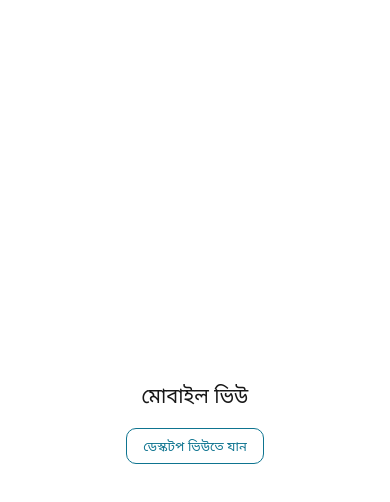
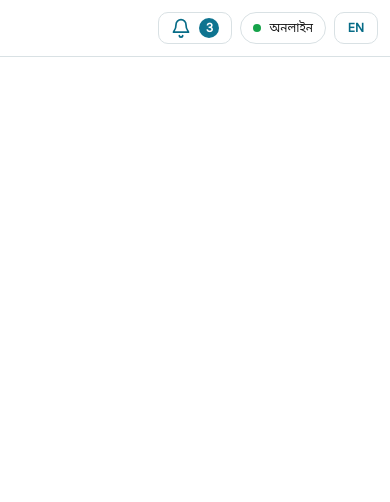
Before and after one commit to younoch/hatchery-frontend, a Vue app: page /m in a window 390 px wide. Shown: the top 502 px of the page. Built offline with nearby package versions, Linux system fonts and the light colour scheme.

Commit message:
feat(mobile): add mobile shell and app bar

```diff
--- /dev/null
+++ b/src/mobile/components/nav/MobileAppBar.vue
@@ -0,0 +1,79 @@
+<script setup lang="ts">
+import { computed } from 'vue'
+import { useI18n } from 'vue-i18n'
+import { useRoute } from 'vue-router'
+
+import PageHeader from '@/shared/components/layout/PageHeader.vue'
+import Button from '@/shared/components/ui/Button.vue'
+import { useLanguage } from '@/shared/composables/useLanguage'
+import { useNotificationCount } from '@/shared/composables/useNotificationCount'
+import { useOnlineStatus } from '@/shared/composables/useOnlineStatus'
+
+const { t } = useI18n()
+const route = useRoute()
+const { toggleLanguage } = useLanguage()
+const { unreadCount } = useNotificationCount()
+const { isOnline } = useOnlineStatus()
+
+const title = computed(() => {
+  const key = route.meta.titleKey
+  return typeof key === 'string' ? t(key) : ''
+})
+
+const badgeText = computed(() => (unreadCount.value > 99 ? '99+' : String(unreadCount.value)))
+
+const bellLabel = computed(() =>
+  unreadCount.value > 0
+    ? t('notifications.labelNew', { count: unreadCount.value })
+    : t('notifications.labelNone')
+)
+</script>
+
+<template>
+  <PageHeader :title="title">
+    <template #actions>
+      <Button variant="secondary" size="sm" :aria-label="bellLabel">
+        <svg
+          class="h-[1.25rem] w-[1.25rem]"
+          viewBox="0 0 24 24"
+          fill="none"
+          stroke="currentColor"
+          stroke-width="2"
+          stroke-linecap="round"
+          stroke-linejoin="round"
+          aria-hidden="true"
+        >
+          <path d="M6 8a6 6 0 0 1 12 0c0 7 3 7 3 9H3c0-2 3-2 3-9zM10 21a2 2 0 0 0 4 0" />
+        </svg>
+        <span
+          v-if="unreadCount > 0"
+          class="min-w-[1.25rem] rounded-full bg-primary px-s-1 text-center text-caption font-semibold text-primary-foreground"
+          aria-hidden="true"
+        >
+          {{ badgeText }}
+        </span>
+      </Button>
+
+      <span
+        class="inline-flex h-small items-center gap-s-2 rounded-full border border-border bg-card px-s-3 text-caption font-medium text-foreground"
+      >
+        <span
+          class="h-[0.5rem] w-[0.5rem] rounded-full"
+          :class="isOnline ? 'bg-success' : 'bg-warning'"
+          aria-hidden="true"
+        />
+        {{ isOnline ? t('network.online') : t('network.offline') }}
+      </span>
+
+      <Button
+        variant="secondary"
+        size="sm"
+        class="min-w-[2.75rem]"
+        :aria-label="t('common.toggleLanguage')"
+        @click="toggleLanguage"
+      >
+        {{ t('language.toggleLabel') }}
+      </Button>
+    </template>
+  </PageHeader>
+</template>
--- /dev/null
+++ b/src/mobile/layouts/MobileShell.vue
@@ -0,0 +1,39 @@
+<script setup lang="ts">
+import { useI18n } from 'vue-i18n'
+
+import MobileAppBar from '@/mobile/components/nav/MobileAppBar.vue'
+import { useOnlineStatus } from '@/shared/composables/useOnlineStatus'
+
+const { t } = useI18n()
+const { isOnline } = useOnlineStatus()
+</script>
+
+<template>
+  <div class="flex h-dvh flex-col">
+    <MobileAppBar />
+
+    <div
+      v-if="!isOnline"
+      role="status"
+      class="flex items-start gap-s-2 border-b border-border bg-warning-soft px-s-4 py-s-2 text-caption text-sync-pending"
+    >
+      <svg
+        class="h-[1rem] w-[1rem] shrink-0"
+        viewBox="0 0 24 24"
+        fill="none"
+        stroke="currentColor"
+        stroke-width="2"
+        stroke-linecap="round"
+        aria-hidden="true"
+      >
+        <circle cx="12" cy="12" r="9" />
+        <path d="M12 8v5M12 16.5v.01" />
+      </svg>
+      <span>{{ t('network.offlineBanner') }}</span>
+    </div>
+
+    <main class="min-h-[0] flex-1 overflow-y-auto">
+      <router-view />
+    </main>
+  </div>
+</template>
--- a/src/mobile/router/routes.ts
+++ b/src/mobile/router/routes.ts
@@ -1,9 +1,17 @@
 import type { RouteRecordRaw } from 'vue-router'
+import MobileShell from '@/mobile/layouts/MobileShell.vue'
 import PlaceholderView from '@/mobile/views/PlaceholderView.vue'
 
 export const mobileRoutes: RouteRecordRaw[] = [
   {
-    path: '/m/:pathMatch(.*)*',
-    component: PlaceholderView,
+    path: '/m',
+    component: MobileShell,
+    children: [
+      {
+        path: ':pathMatch(.*)*',
+        component: PlaceholderView,
+        meta: { titleKey: 'nav.waterQuality' },
+      },
+    ],
   },
 ]
--- /dev/null
+++ b/src/shared/composables/useNotificationCount.ts
@@ -0,0 +1,10 @@
+import { readonly, ref } from 'vue'
+
+// TODO(Step 22): replace this sample value with real notification data.
+const unreadCount = ref(3)
+
+export function useNotificationCount() {
+  return {
+    unreadCount: readonly(unreadCount),
+  }
+}
--- /dev/null
+++ b/src/shared/composables/useOnlineStatus.ts
@@ -0,0 +1,24 @@
+import { onBeforeUnmount, onMounted, readonly, ref } from 'vue'
+
+export function useOnlineStatus() {
+  const isOnline = ref(typeof navigator === 'undefined' ? true : navigator.onLine)
+
+  const update = () => {
+    isOnline.value = navigator.onLine
+  }
+
+  onMounted(() => {
+    window.addEventListener('online', update)
+    window.addEventListener('offline', update)
+    update()
+  })
+
+  onBeforeUnmount(() => {
+    window.removeEventListener('online', update)
+    window.removeEventListener('offline', update)
+  })
+
+  return {
+    isOnline: readonly(isOnline),
+  }
+}
--- a/src/shared/locales/bn.json
+++ b/src/shared/locales/bn.json
@@ -4,12 +4,28 @@
     "cancel": "বাতিল",
     "close": "বন্ধ করুন",
     "decreaseValue": "মান কমান",
-    "increaseValue": "মান বাড়ান"
+    "increaseValue": "মান বাড়ান",
+    "toggleLanguage": "ভাষা পরিবর্তন করুন"
   },
   "device": {
     "mobilePlaceholder": "মোবাইল ভিউ",
     "desktopPlaceholder": "ডেস্কটপ ভিউ",
     "switchToMobile": "মোবাইল ভিউতে যান",
     "switchToDesktop": "ডেস্কটপ ভিউতে যান"
+  },
+  "network": {
+    "online": "অনলাইন",
+    "offline": "অফলাইন",
+    "offlineBanner": "ইন্টারনেট নেই। সেভ করা এন্ট্রি ফোনে থাকবে, ইন্টারনেট এলে নিজে নিজে সিঙ্ক হবে।"
+  },
+  "nav": {
+    "waterQuality": "পানির মান"
+  },
+  "notifications": {
+    "labelNew": "বিজ্ঞপ্তি, {count}টি নতুন",
+    "labelNone": "বিজ্ঞপ্তি, নতুন কিছু নেই"
+  },
+  "language": {
+    "toggleLabel": "EN"
   }
 }
--- a/src/shared/locales/en.json
+++ b/src/shared/locales/en.json
@@ -4,12 +4,28 @@
     "cancel": "Cancel",
     "close": "Close",
     "decreaseValue": "Decrease value",
-    "increaseValue": "Increase value"
+    "increaseValue": "Increase value",
+    "toggleLanguage": "Switch language"
   },
   "device": {
     "mobilePlaceholder": "Mobile view",
     "desktopPlaceholder": "Desktop view",
     "switchToMobile": "Switch to mobile view",
     "switchToDesktop": "Switch to desktop view"
+  },
+  "network": {
+    "online": "Online",
+    "offline": "Offline",
+    "offlineBanner": "No internet. Saved entries stay on this phone and sync automatically when you are back online."
+  },
+  "nav": {
+    "waterQuality": "Water Quality"
+  },
+  "notifications": {
+    "labelNew": "Notifications, {count} new",
+    "labelNone": "Notifications, none new"
+  },
+  "language": {
+    "toggleLabel": "বাংলা"
   }
 }
```
